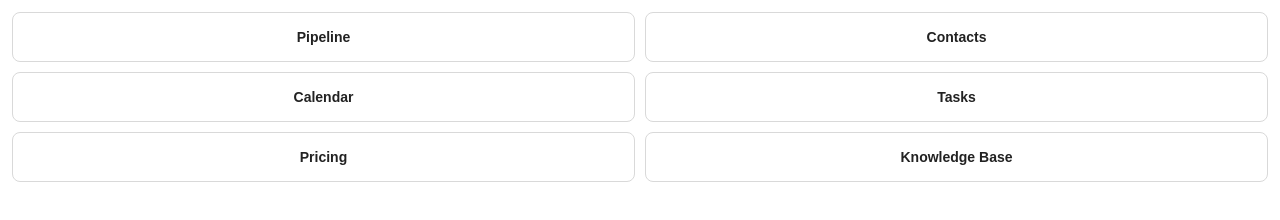
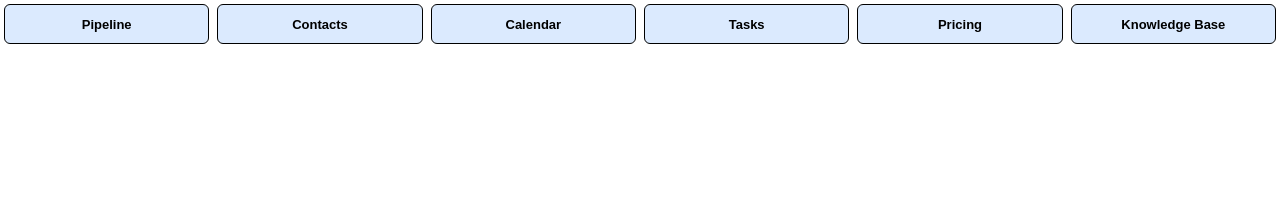
Before and after one commit to ethanicornell/ghldashboard, a plain HTML site: page index.html in a window 1280 px wide. Drawn offline with Linux system fonts and the light colour scheme.

Commit message:
Update index.html

```diff
--- a/index.html
+++ b/index.html
@@ -3,42 +3,59 @@
 
 <head>
 <meta charset="UTF-8">
+<meta name="viewport" content="width=device-width, initial-scale=1.0">
+
 <title>Quick Links</title>
 
 <style>
+
+*{
+    box-sizing:border-box;
+    margin:0;
+    padding:0;
+}
+
 body{
     margin:0;
-    padding:12px;
+    padding:4px;
     font-family:Arial,sans-serif;
+    background:white;
 }
 
 .grid{
     display:grid;
-    grid-template-columns:repeat(2,1fr);
-    gap:10px;
+    grid-template-columns:repeat(6,1fr);
+    gap:8px;
 }
 
 .link-box{
     display:flex;
     align-items:center;
     justify-content:center;
-    height:48px;
-    border:1px solid #d9d9d9;
-    border-radius:8px;
-    color:#222;
+
+    height:40px;
+
+    background:#dbeafe;
+    border:1px solid #000;
+    border-radius:6px;
+
+    color:#000;
     text-decoration:none;
-    font-size:14px;
+
+    font-size:13px;
     font-weight:600;
+
     user-select:none;
 }
 
 .link-box:hover{
-    background:#f5f5f5;
+    background:#bfdbfe;
 }
 
 .link-box:active{
-    background:#e9e9e9;
+    background:#93c5fd;
 }
+
 </style>
 
 </head>
```
